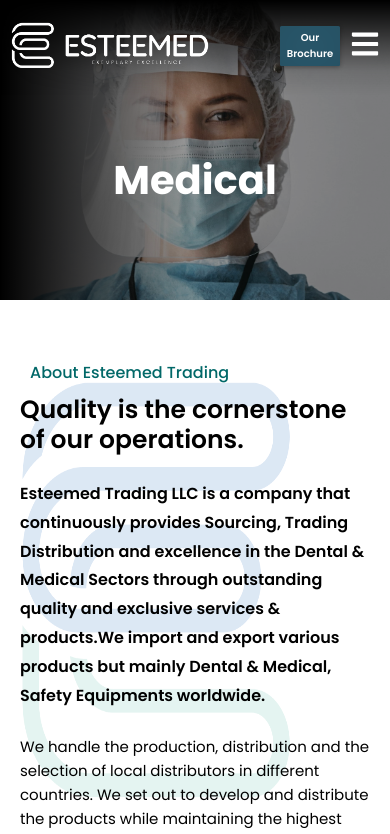
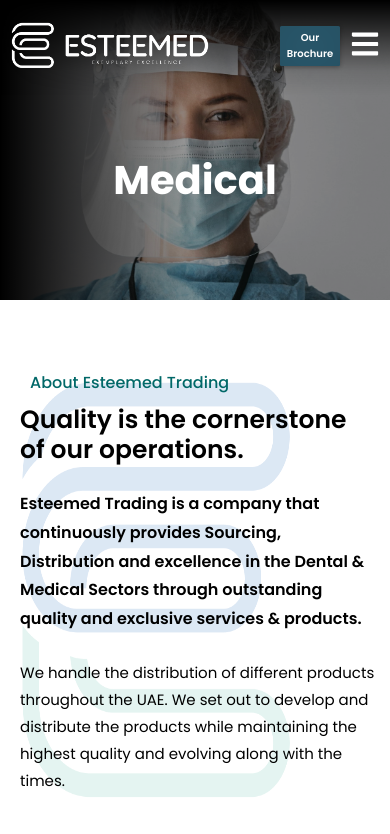
Before and after one commit to MunthahaK/Esteemed, a React (Create React App) app: page /medical in a window 390 px wide. Shown: the top 834 px of the page. Built offline with nearby package versions, Linux system fonts and the light colour scheme.

Commit message:
final commit

```diff
--- a/src/Components/AboutRow/AboutRow.css
+++ b/src/Components/AboutRow/AboutRow.css
@@ -4,9 +4,10 @@
     display: flex;
 }
 .logo_mark_style{
-    opacity: 0.3;
-   padding: 80px;
+    opacity: 0.2;
+   padding: 80px 0 45px 80px;
     width: 550px;
+    height: 550px;
 }
 .text_section_about{
     position: absolute;
@@ -33,7 +34,7 @@
     line-height: 2;
 }
 .description_2_about{
-    padding-top: 60px;
+    padding-top: 50px;
     font-size:medium;
     font-weight: 400;
     line-height: 2;
@@ -45,11 +46,11 @@
         padding: 10px;
         padding-top: 65px;
         height: 450px;
-        padding-bottom: 60px;
+        padding-bottom: 50px;
     }
     .text_section_about{
         position: absolute;
-        padding-top: 60px;
+        padding-top: 70px;
         padding-left: 15px;
         padding-right: 10px;
         width: auto;
@@ -77,7 +78,7 @@
         padding-top: 19px;
         font-size: 14px;
         font-weight: 400;
-        line-height: 1.6;
+        line-height: 1.8;
     }
 }
 @media screen and (max-width: 418px) and (min-width : 376px){
@@ -87,49 +88,7 @@
         padding: 10px;
         padding-top: 65px;
         height: 450px;
-        padding-bottom: 60px;
-    }
-    .text_section_about{
-        position: absolute;
-        padding-top: 60px;
-        padding-left: 20px;
-        padding-right: 15px;
-        width: auto;
-        text-align: start;
-    }
-    .title_small_about{
-        color: rgb(1, 104, 104);
-        padding-left: 10px;
-        padding-bottom:10px;
-        font-weight: 500;
-        font-size:medium ;
-    }
-    .title_big_about{
-        font-weight: 600;
-        font-size:25px;
-        line-height: 1.2;
-    }
-    .description_1_about{
-        padding-top: 25px;
-        font-size: medium;
-        font-weight: 600;
-        line-height: 1.8;
-    }
-    .description_2_about{
-        padding-top: 25px;
-        font-size: 15px;
-        font-weight: 400;
-        line-height: 1.6;
-    }
-}
-@media screen and (max-width: 555px) and (min-width : 419px){
-    .logo_mark_style{
-        opacity: 0.2;
-        width: 200px;
-        padding: 10px;
-        padding-top: 65px;
-        height: 450px;
-        padding-bottom: 40px;
+        padding-bottom: 30px;
     }
     .text_section_about{
         position: absolute;
@@ -161,7 +120,49 @@
         padding-top: 25px;
         font-size: 15px;
         font-weight: 400;
-        line-height: 1.6;
+        line-height: 1.8;
+    }
+}
+@media screen and (max-width: 555px) and (min-width : 419px){
+    .logo_mark_style{
+        opacity: 0.2;
+        width: 300px;
+        padding: 10px;
+        padding-top: 65px;
+        height: 450px;
+        padding-bottom: 30px;
+    }
+    .text_section_about{
+        position: absolute;
+        padding-top: 100px;
+        padding-left: 20px;
+        padding-right: 15px;
+        width: auto;
+        text-align: start;
+    }
+    .title_small_about{
+        color: rgb(1, 104, 104);
+        padding-left: 10px;
+        padding-bottom:10px;
+        font-weight: 500;
+        font-size:medium ;
+    }
+    .title_big_about{
+        font-weight: 600;
+        font-size:25px;
+        line-height: 1.2;
+    }
+    .description_1_about{
+        padding-top: 25px;
+        font-size: medium;
+        font-weight: 600;
+        line-height: 1.8;
+    }
+    .description_2_about{
+        padding-top: 25px;
+        font-size: 15px;
+        font-weight: 400;
+        line-height: 1.8;
     }
 }
 @media screen and (max-width: 780px) and (min-width : 556px){
@@ -172,15 +173,15 @@
     }
     .logo_mark_style{
         opacity: 0.2;
-        width: 300px;
-        height: 500px;
+        width: 400px;
+        height: 460px;
         padding-top: 35px;
         padding-left: 35px;
-        padding-bottom: 50px;
+        padding-bottom: 40px;
     }
     .text_section_about{
         position:absolute;
-        padding-top: 70px;
+        padding-top: 100px;
         padding-left: 30px;
         padding-right: 15px;
         width: auto;
@@ -209,14 +210,15 @@
         padding-top: 35px;
         font-size: 15px;
         font-weight: 300;
-        line-height: 1.7;
+        line-height: 1.8;
 
     }
 }
 @media screen and (max-width: 954px) and (min-width : 780px){
     .logo_mark_style{
         opacity: 0.2;
-        width: 500px;
+        width: 450px;
+        height: 480px;
         padding: 90px;
         padding-bottom: 50px;
     }
@@ -258,8 +260,9 @@
     .logo_mark_style{
         opacity: 0.2;
         width: 450px;
+        height: 470px;
         padding: 90px;
-        padding-bottom: 40px;
+        padding-bottom: 50px;
     }
     .text_section_about{
         position: absolute;
@@ -298,7 +301,8 @@
 @media screen and (max-width: 1280px) and (min-width : 1025px){
     .logo_mark_style{
         opacity: 0.2;
-        width: 390px;
+        width: 400px;
+        height: 400px;
         padding: 90px;
         padding-bottom: 50px;
     }
--- a/src/Components/ProductItems/ProductsItem.css
+++ b/src/Components/ProductItems/ProductsItem.css
@@ -49,6 +49,7 @@
         object-position: center center;
     }
     .product-details{
+        text-align: center;
         padding: 30px;
     }
     .product-title-syle{
@@ -82,6 +83,7 @@
         object-position: center center;
     }
     .product-details{
+        text-align: center;
         padding: 25px;
     }
     .product-title-syle{
--- a/src/Pages/Dental.js
+++ b/src/Pages/Dental.js
@@ -14,8 +14,8 @@
     <div>
       <ContactBanner title='Dental' image={banner}/>
       <AboutRow
-          description1='Esteemed Trading LLC is a company that continuously provides Sourcing, Trading Distribution and excellence in the Dental & Medical Sectors through outstanding quality and exclusive services & products.We import and export various products but mainly Dental & Medical, Safety Equipments worldwide.'
-          description2='We handle the production, distribution and the selection of local distributors in different countries. We set out to develop and distribute the products while maintaining the highest quality and evolving along with the times.'
+          description1='Esteemed Trading is a company that continuously provides Sourcing, Distribution and excellence in the Dental & Medical Sectors through outstanding quality and exclusive services & products.'
+          description2='We handle the distribution of different products throughout the UAE. We set out to develop and distribute the products while maintaining the highest quality and evolving along with the times.'
       />
       <ProductsItem productImage={services} productTitle='Dental Equipments'
                     productDescription='Mouth Mirror | Cotton Forceps | Periodontal Probe | Ultrasonic Scaler | Extracting Forceps | Dental Elevator | Air Water Syringe'
--- a/src/Pages/Medical.js
+++ b/src/Pages/Medical.js
@@ -15,8 +15,8 @@
   return (
     <div>
       <ContactBanner title='Medical' image={image31}/>
-      <AboutRow description1='Esteemed Trading LLC is a company that continuously provides Sourcing, Trading Distribution and excellence in the Dental & Medical Sectors through outstanding quality and exclusive services & products.We import and export various products but mainly Dental & Medical, Safety Equipments worldwide.'
-                description2='We handle the production, distribution and the selection of local distributors in different countries. We set out to develop and distribute the products while maintaining the highest quality and evolving along with the times.'
+      <AboutRow description1='Esteemed Trading is a company that continuously provides Sourcing, Distribution and excellence in the Dental & Medical Sectors through outstanding quality and exclusive services & products.'
+                description2='We handle the distribution of different products throughout the UAE. We set out to develop and distribute the products while maintaining the highest quality and evolving along with the times.'
                 />
       <ProductsItem productImage={services0} productTitle='Personal Protective Products'
                 productDescription={<p>Masks <b>|</b>  Gloves <b>|</b> Head Cap <b>|</b> Safety Googles <b>|</b> Disposable Isolation Gown <b>|</b> Disposable Face Shield <b>|</b> Coverall <b>|</b> Shoe Cover <b>|</b> Hand Sleeves <b>|</b> Biohazard Bags</p>}
```
